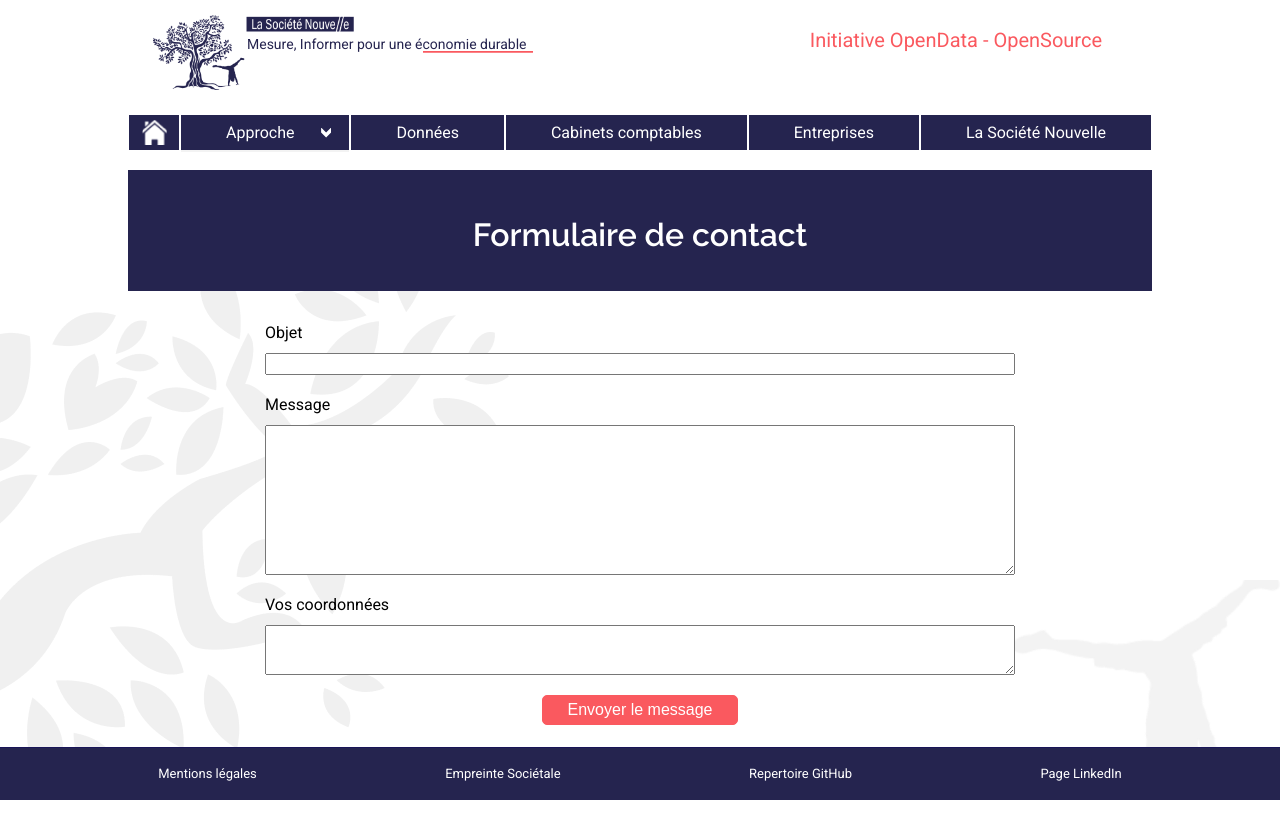
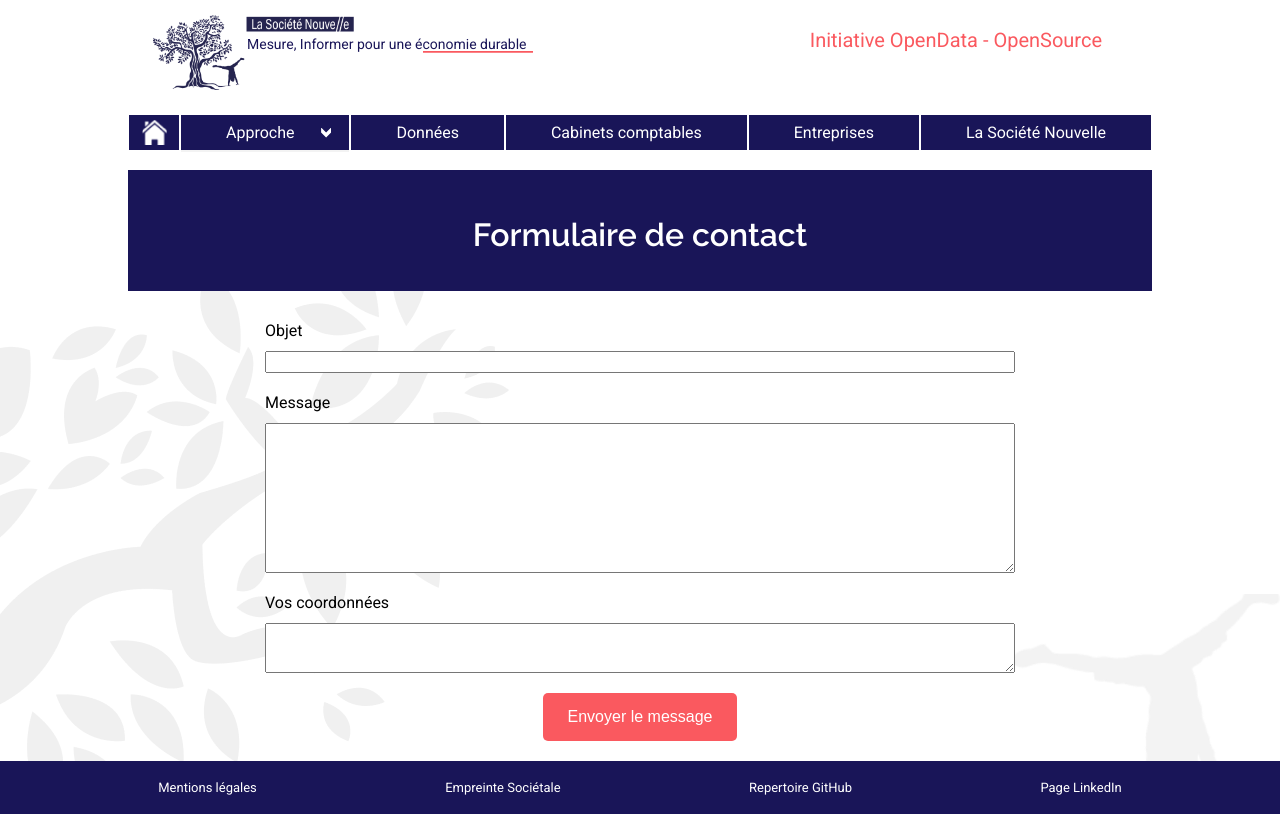
Before and after one commit to La-Societe-Nouvelle/LaSocieteNouvelle-Website, a Next.js app: page /contact in a window 1280 px wide. Built offline with nearby package versions, Linux system fonts and the light colour scheme.

Commit message:
Custom button + Bloc Css

```diff
--- a/styles/_base.scss
+++ b/styles/_base.scss
@@ -28,7 +28,7 @@ $secondary-color: #fa595f;
  /* Light-grey */
 $highlight-color: #8B0000;  /* Burgunby */
 
-$dark-blue: #25244F;
+$dark-blue: $primary-color;
 $raspberry: #fa595f;
 $light-gray: #F3F3F3;
 
--- a/styles/_components.scss
+++ b/styles/_components.scss
@@ -4,18 +4,18 @@ button
 {
   color: white;
   background-color: $raspberry;
-  border: solid 1px $raspberry;
+  border: none;
   border-radius: 5px;
-  padding: 5px 25px;
+  padding: 15px 25px;
   width: fit-content;
   height: fit-content;
   font-size: 1rem;
-
+  margin: 0.5em 1em;
   &:hover
   {
-    background-color: white;
-    border: 1px solid $raspberry;
-    color: $raspberry;
+    background-color: $raspberry;
+    color: #fff;
+    cursor: pointer;
   }
 
   &:disabled
--- a/styles/_groups.scss
+++ b/styles/_groups.scss
@@ -24,7 +24,7 @@
   display: flex;
   flex-direction: column;
   justify-content: space-between;
-  align-items: stretch;
+  align-items: center;
   gap: 10px;
 
   > *
--- a/styles/_section.scss
+++ b/styles/_section.scss
@@ -37,10 +37,10 @@
 .bloc
 {
   overflow: auto;
+  padding: 2em;
 
   &.blue {
     background-color: $dark-blue;
-    padding: 2em;
     h1,h2,p,b {
       color: white;
     }
@@ -51,7 +51,8 @@
   }
 
   &.white {
-    border: 1px solid $dark-blue;
+    border: 1px solid #c6c3f0;
+    background: #ffffff;
 
     button {
       background-color: $dark-blue;
--- a/styles/globals.scss
+++ b/styles/globals.scss
@@ -221,7 +221,14 @@ textarea {
 #quick-access_container {
   width: 10%;
   max-width: 250px;
+  padding: 0;
 
+  h2{
+    margin-bottom: 20px;
+  }
+  .box:hover {
+    cursor: pointer;
+  }
 }
 
 .box {
--- a/styles/header.scss
+++ b/styles/header.scss
@@ -168,6 +168,7 @@
       transition: max-height 0.5s linear;
       overflow: hidden;
       padding: 0.8em;
+      z-index: 9999;
 
       &.reduced {
         max-height: 0px;
@@ -301,6 +302,8 @@
         max-height:100vh;
         transition: max-height 0.5s linear;
         overflow:hidden;
+        z-index: 9999;
+
         //:hover {
           //background-color: $raspberry;
         //}
```
